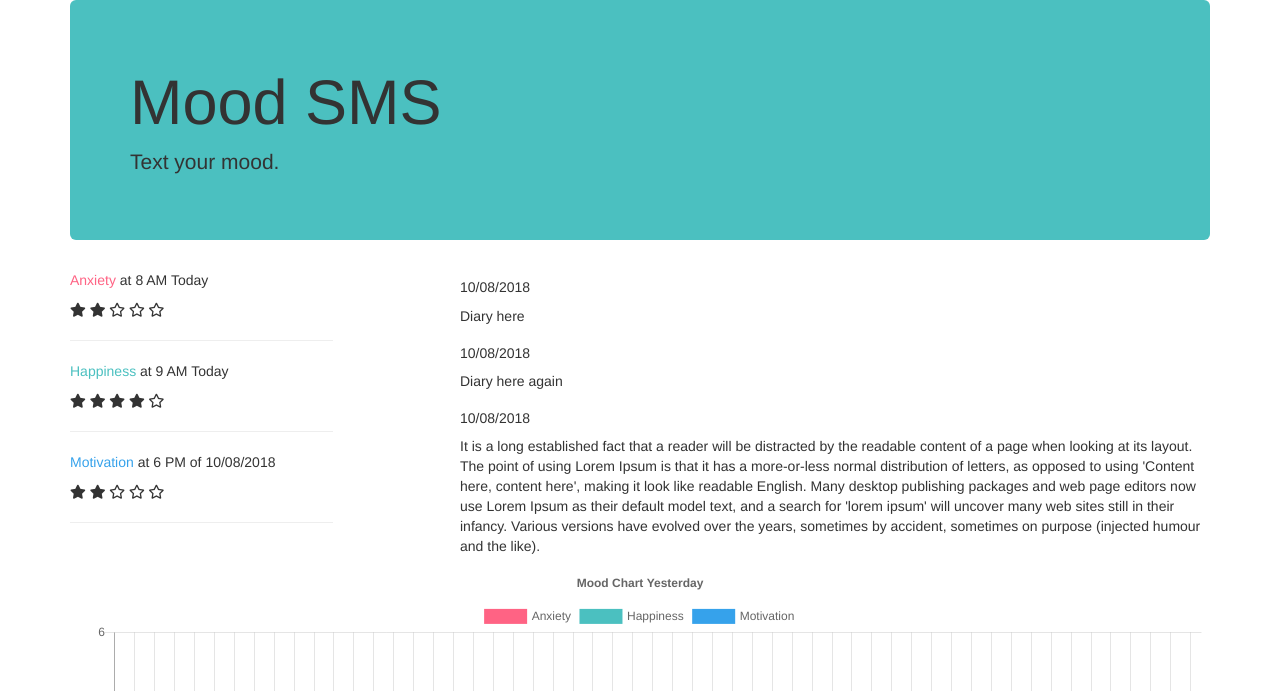
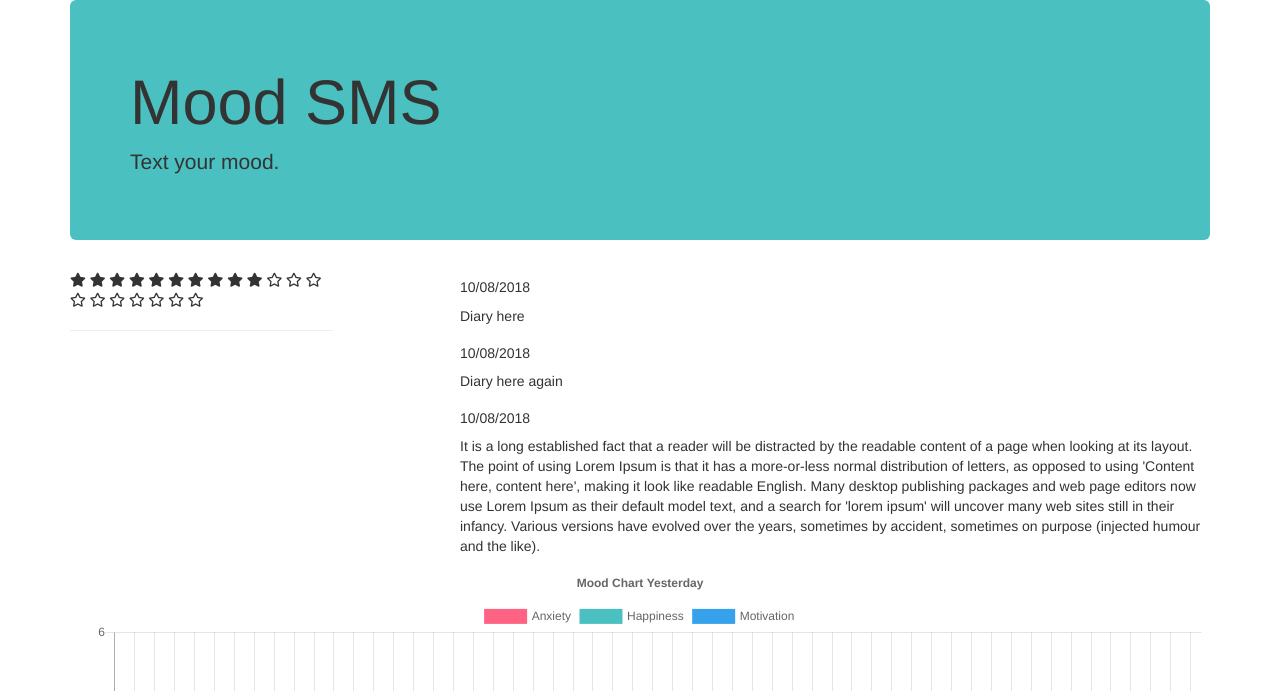
Before and after one commit to bboyjacks/TextJournaling, a Flask app: template templates/home.html in a window 1280 px wide. Shown: the top 691 px of the page. Run offline with Flask 2, Linux system fonts and the light colour scheme; the template is opened without the code that fills it: most values are stand-ins (such as "Sample title", 1, 10 or a date in 2020); some libraries are stand-ins or nearby versions.

Commit message:
querying mood from database

```diff
--- a/app.py
+++ b/app.py
@@ -11,11 +11,9 @@
 mood_db = MoodDB()
 
 @app.route('/')
-def hello_world():
+def home():
     moods = mood_db.get_moods()
-    for mood in moods:
-        print(mood)
-    return render_template('home.html')
+    return render_template('home.html', moods=moods)
 
 if __name__ == "__main__":
     app.run(debug=True)
--- a/templates/home.html
+++ b/templates/home.html
@@ -28,40 +28,29 @@
 		</div>
 
 		<div class="row">
+
 			<div class="col-lg-3">
+				{% for mood in moods['moods']%}
 				<div class="row">
 					<div class="col-lg-12">
-						<p> <span style="color: rgb(255, 99, 132);" >Anxiety</span> at 8 AM Today</p>
+						{% if mood['type'] == 'Anxiety' %}
+						<p> <span style="color: rgb(255, 99, 132);">{{ mood['type']}}</span> at {{mood['time']}}</p>
+						{% elif mood['type'] == 'Happiness' %}
+						<p> <span style="color: rgb(75, 192, 192);">{{ mood['type']}}</span> at {{mood['time']}}</p>
+						{% elif mood['type'] == 'Motivation' %}
+						<p> <span style="color: rgb(54, 162, 235);">{{ mood['type']}}</span> at {{mood['time']}}</p>
+						{% endif%}
+						{% for star in range(mood['star']) %}
 						<i class="fas fa-star"></i>
-						<i class="fas fa-star"></i>
+						{% endfor%}
+
+						{% for empty_star in range(5 - mood['star'])%}
 						<i class="far fa-star"></i>
-						<i class="far fa-star"></i>
-						<i class="far fa-star"></i>
+						{% endfor%}
 						<hr />
 					</div>
 				</div>
-				<div class="row">
-					<div class="col-lg-12">
-						<p> <span style="color: rgb(75, 192, 192);" >Happiness</span> at 9 AM Today</p>
-						<i class="fas fa-star"></i>
-						<i class="fas fa-star"></i>
-						<i class="fas fa-star"></i>
-						<i class="fas fa-star"></i>
-						<i class="far fa-star"></i>
-						<hr />
-					</div>
-				</div>
-				<div class="row">
-					<div class="col-lg-12">
-						<p> <span style="color: rgb(54, 162, 235);" >Motivation</span> at 6 PM of 10/08/2018</p>
-						<i class="fas fa-star"></i>
-						<i class="fas fa-star"></i>
-						<i class="far fa-star"></i>
-						<i class="far fa-star"></i>
-						<i class="far fa-star"></i>
-						<hr />
-					</div>
-				</div>
+				{% endfor%}
 			</div>
 			<div class="col-lg-1"></div>
 			<div class="col-lg-8">
```
Also changed, not shown: mood_db.py (+10 -1 lines).
